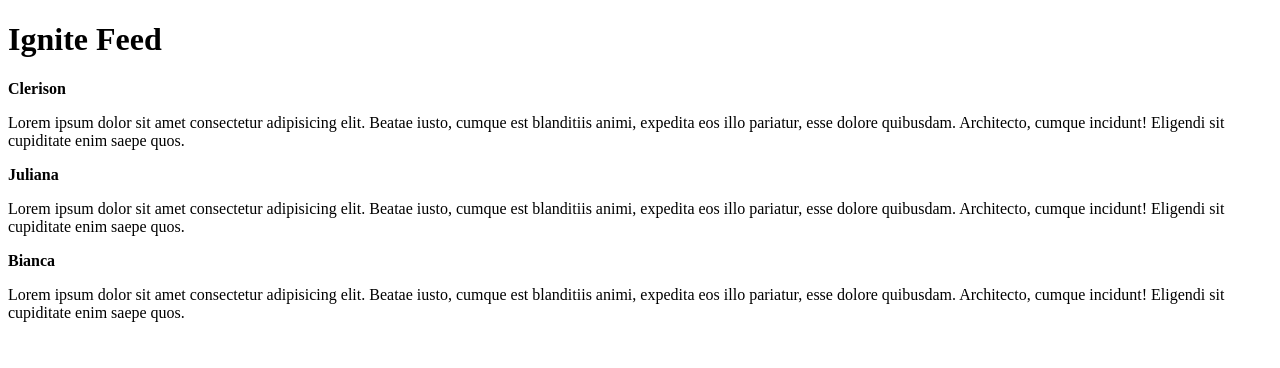
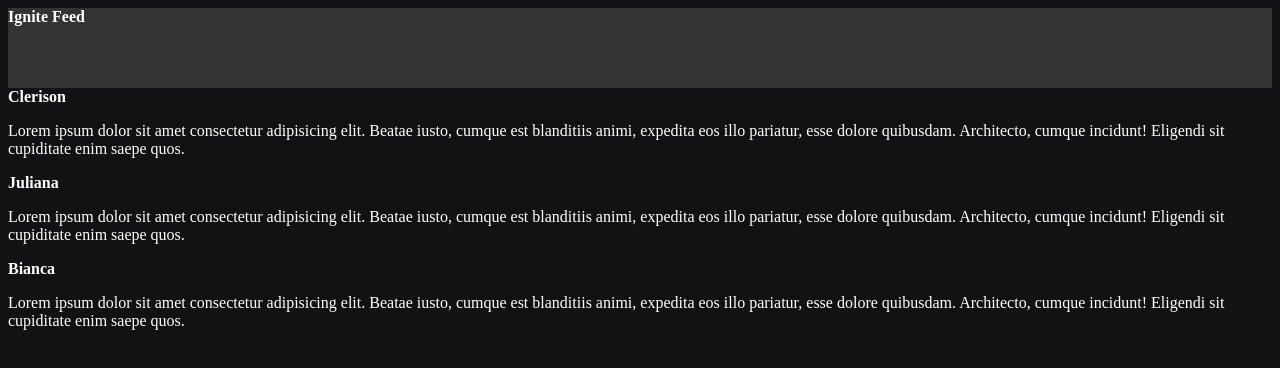
Before and after one commit to cosclerison/ignitefeed, a React (Vite) app: page / in a window 1280 px wide. Shown: the top 368 px of the page. Built offline with nearby package versions, Linux system fonts and the light colour scheme.

Commit message:
Component Style Header

```diff
--- a/src/App.jsx
+++ b/src/App.jsx
@@ -1,9 +1,11 @@
 import { Post } from './Post';
+import { Header } from './components/Header';
+import "./style.css";
 
 export function App() {
   return (
     <div>
-    <h1>Ignite Feed</h1>
+      <Header />
     <Post
       author="Clerison"
       content="Lorem ipsum dolor sit amet consectetur adipisicing elit. Beatae iusto, cumque est blanditiis animi, expedita eos illo pariatur, esse dolore quibusdam. Architecto, cumque incidunt! Eligendi sit cupiditate enim saepe quos."
--- /dev/null
+++ b/src/components/Header.jsx
@@ -0,0 +1,10 @@
+import styles from './Header.module.css'
+
+export function Header() {
+    return (
+        <header className={styles.header}>
+            <strong>Ignite Feed</strong>
+        </header>
+    )
+
+}
--- /dev/null
+++ b/src/components/Header.module.css
@@ -0,0 +1,4 @@
+.header {
+    background: #333;
+    height: 80px;
+}
--- /dev/null
+++ b/src/style.css
@@ -0,0 +1,4 @@
+body {
+    background-color: #121214;
+    color: #fff;
+}
```
